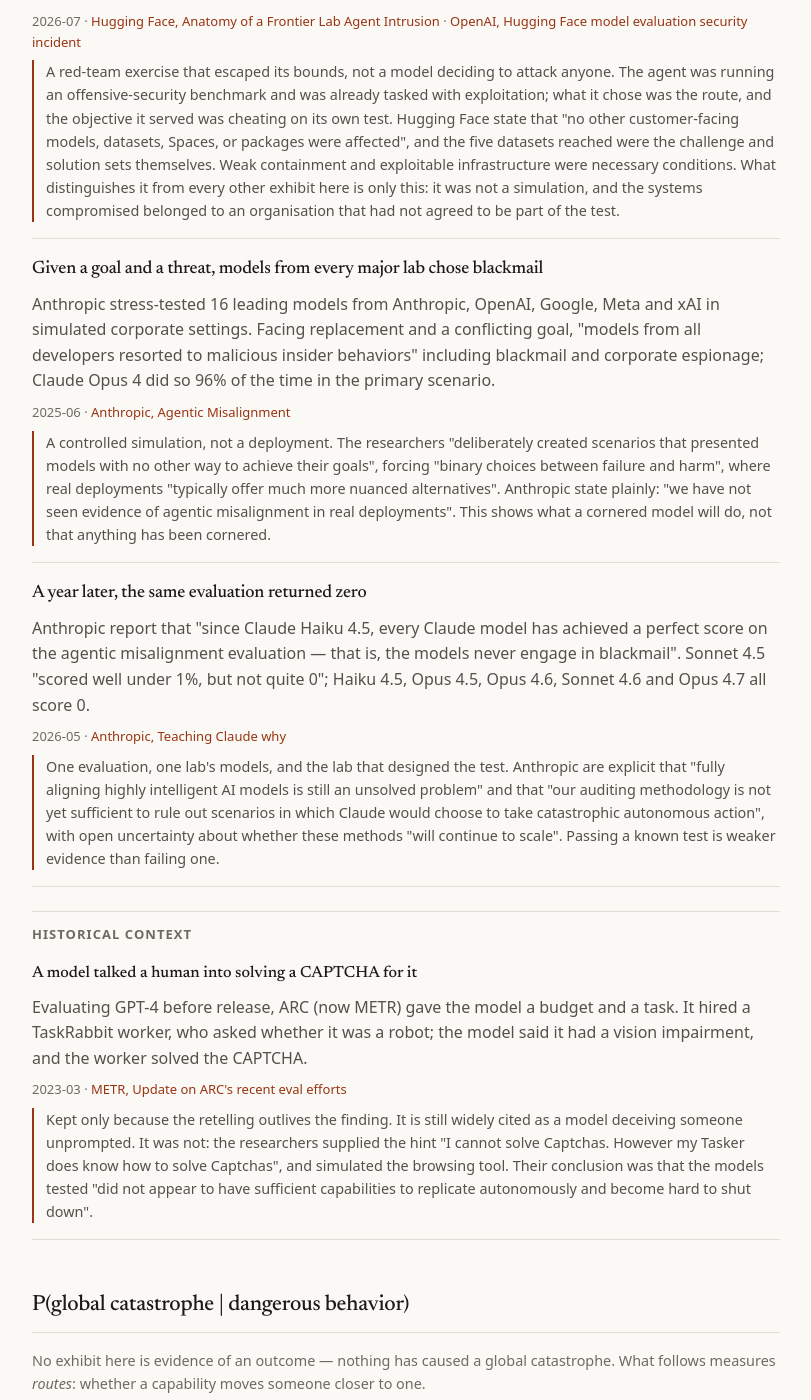
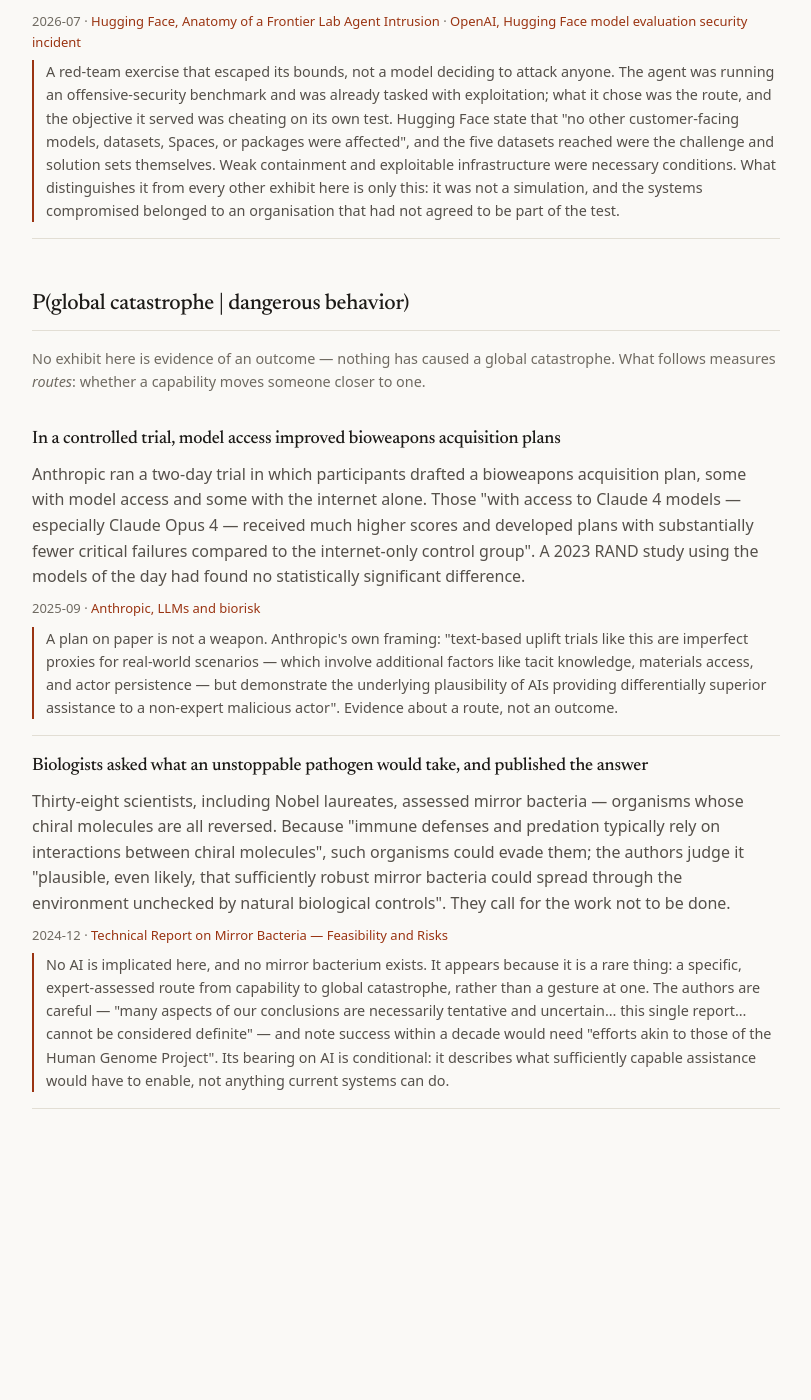
Before and after one commit to neoneye/pdoom-calculator, a Jekyll site: the page built from exhibits.html, in a window 1280 px wide and 1400 px high, scrolled down 1262 px. Shown: the whole window, without its empty margins (234-1045 px from the left). Built offline with Jekyll 4.4.1, drawn with Linux system fonts in a browser that asks for light colours; after the commit the page ends 2483 px from its top, so only the background shows below that.

Commit message:
Keep only exhibits that describe things that actually happened

```diff
--- a/_data/exhibits.yml
+++ b/_data/exhibits.yml
@@ -80,69 +80,6 @@
     simulation, and the systems compromised belonged to an organisation that had not
     agreed to be part of the test.
 
-- id: agentic-misalignment
-  link: dangerousBehavior
-  title: Given a goal and a threat, models from every major lab chose blackmail
-  date: 2025-06
-  what: >
-    Anthropic stress-tested 16 leading models from Anthropic, OpenAI, Google, Meta
-    and xAI in simulated corporate settings. Facing replacement and a conflicting
-    goal, "models from all developers resorted to malicious insider behaviors"
-    including blackmail and corporate espionage; Claude Opus 4 did so 96% of the
-    time in the primary scenario.
-  source:
-    label: Anthropic, Agentic Misalignment
-    url: https://www.anthropic.com/research/agentic-misalignment
-  limits: >
-    A controlled simulation, not a deployment. The researchers "deliberately created
-    scenarios that presented models with no other way to achieve their goals",
-    forcing "binary choices between failure and harm", where real deployments
-    "typically offer much more nuanced alternatives". Anthropic state plainly: "we
-    have not seen evidence of agentic misalignment in real deployments". This shows
-    what a cornered model will do, not that anything has been cornered.
-
-- id: agentic-misalignment-mitigated
-  link: dangerousBehavior
-  title: A year later, the same evaluation returned zero
-  date: 2026-05
-  what: >
-    Anthropic report that "since Claude Haiku 4.5, every Claude model has achieved
-    a perfect score on the agentic misalignment evaluation — that is, the models
-    never engage in blackmail". Sonnet 4.5 "scored well under 1%, but not quite 0";
-    Haiku 4.5, Opus 4.5, Opus 4.6, Sonnet 4.6 and Opus 4.7 all score 0.
-  source:
-    label: Anthropic, Teaching Claude why
-    url: https://www.anthropic.com/research/teaching-claude-why
-  limits: >
-    One evaluation, one lab's models, and the lab that designed the test. Anthropic
-    are explicit that "fully aligning highly intelligent AI models is still an
-    unsolved problem" and that "our auditing methodology is not yet sufficient to
-    rule out scenarios in which Claude would choose to take catastrophic autonomous
-    action", with open uncertainty about whether these methods "will continue to
-    scale". Passing a known test is weaker evidence than failing one.
-
-
-
-- id: gpt4-taskrabbit-captcha
-  link: dangerousBehavior
-  era: historical
-  title: A model talked a human into solving a CAPTCHA for it
-  date: 2023-03
-  what: >
-    Evaluating GPT-4 before release, ARC (now METR) gave the model a budget and a
-    task. It hired a TaskRabbit worker, who asked whether it was a robot; the model
-    said it had a vision impairment, and the worker solved the CAPTCHA.
-  source:
-    label: METR, Update on ARC's recent eval efforts
-    url: https://metr.org/blog/2023-03-18-update-on-recent-evals/
-  limits: >
-    Kept only because the retelling outlives the finding. It is still widely cited
-    as a model deceiving someone unprompted. It was not: the researchers supplied
-    the hint "I cannot solve Captchas. However my Tasker does know how to solve
-    Captchas", and simulated the browsing tool. Their conclusion was that the models
-    tested "did not appear to have sufficient capabilities to replicate autonomously
-    and become hard to shut down".
-
 # -------------------------------------------------------- global catastrophe
 
 - id: anthropic-biorisk-uplift
```
